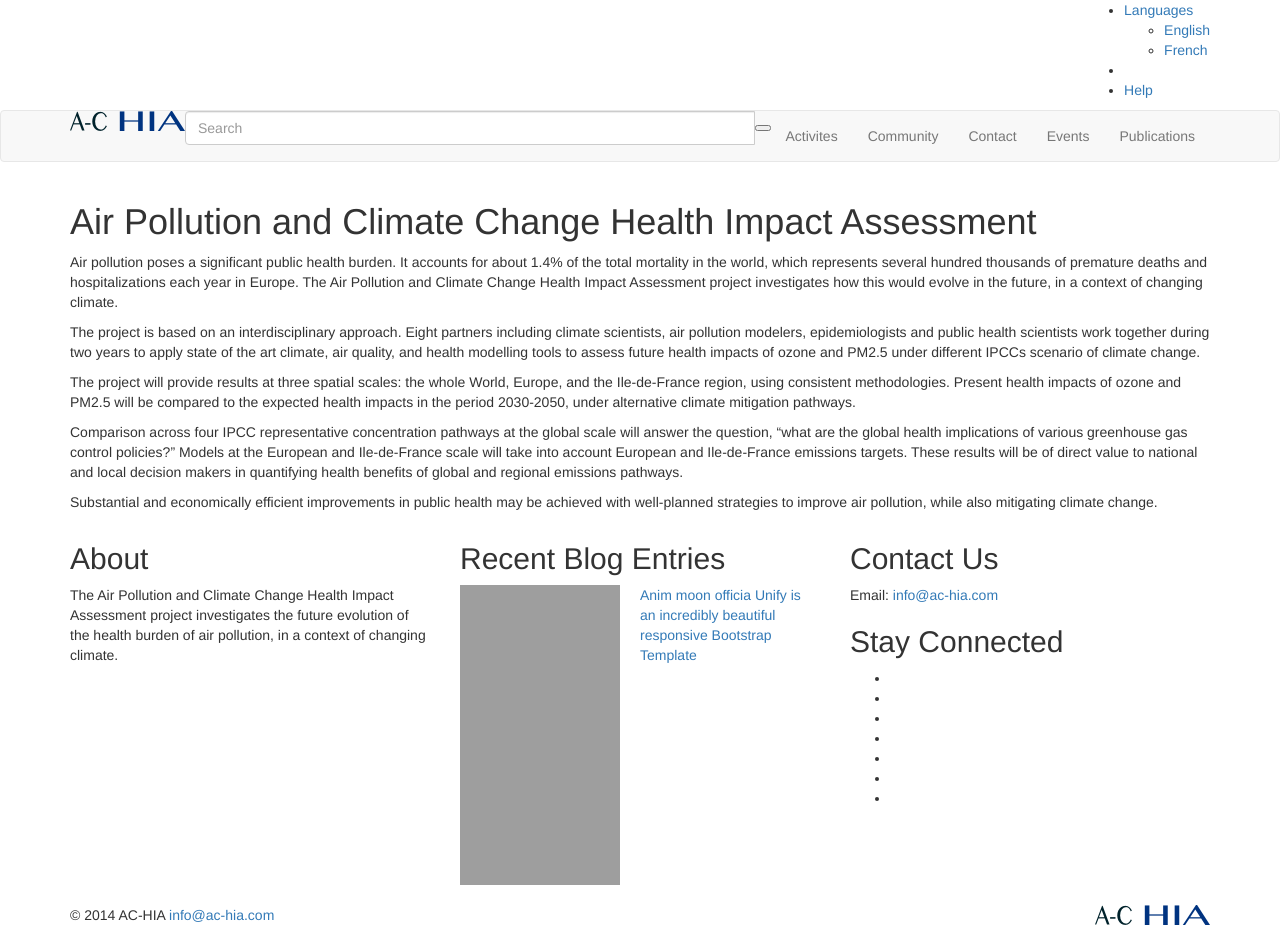
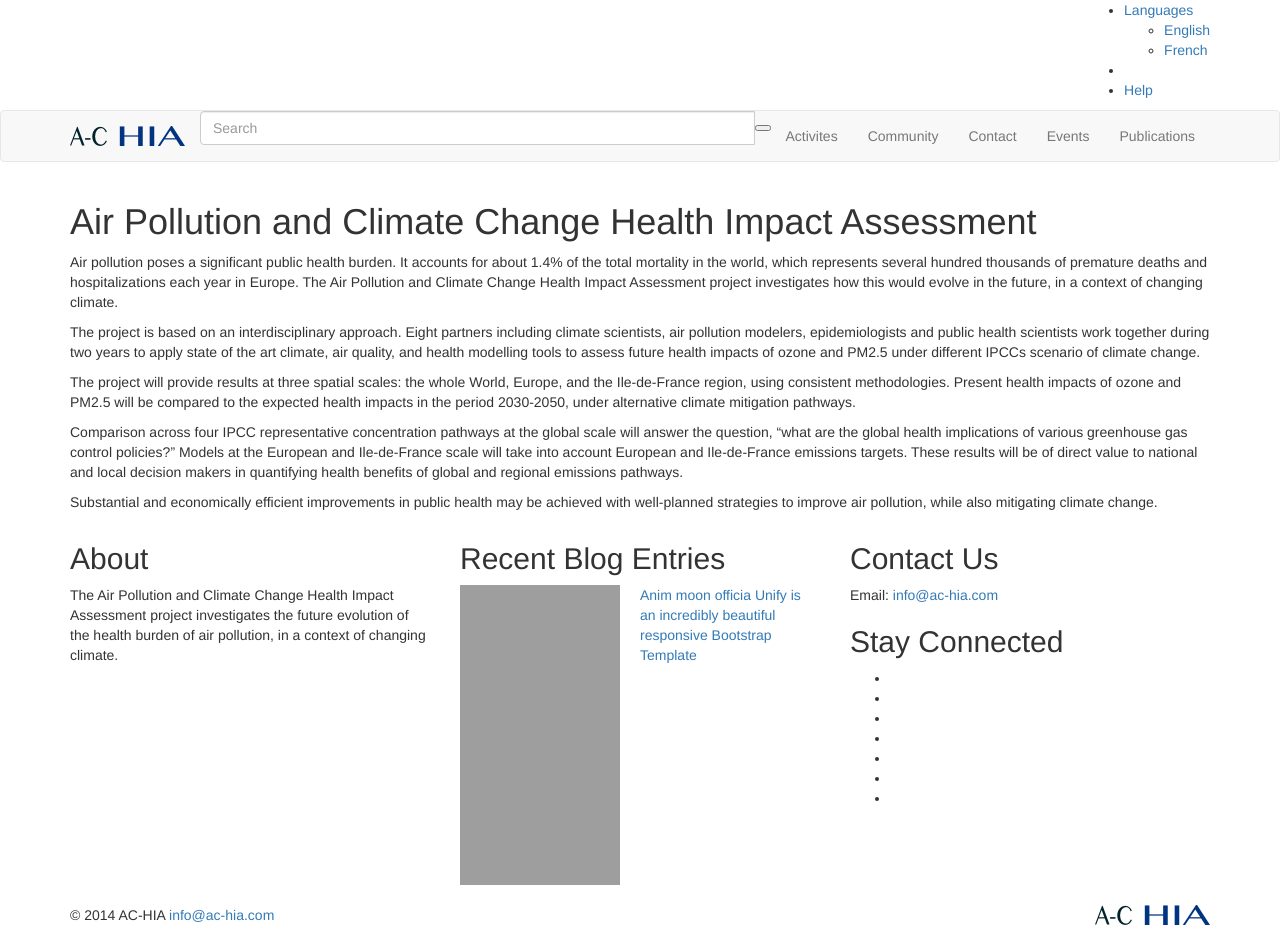
Before and after one commit to vlikhvar/achia, a Jekyll site: the page built from index.md, in a window 1280 px wide. Built offline with Jekyll 4.4.1, drawn with Linux system fonts in a browser that asks for light colours; nearby versions of some CDN libraries; library files that are not in the unit come from our copies; Markdown is read by kramdown in place of the engine named in the settings.

Commit message:
fixed logo link

```diff
--- a/_includes/themes/unify/default.html
+++ b/_includes/themes/unify/default.html
@@ -70,7 +70,7 @@
               <img id="logo-header" src="{{ ASSET_PATH }}/img/logo1-default.png" alt="Logo">
             </a>
             -->
-            <a class="brand" href="{{ HOME_PATH }}"><img id="logo-header" src="{{ ASSET_PATH }}/../../images/logo_ACHIA_text20.png" alt="Logo" /></a>
+            <a class="navbar-brand" href="{{ HOME_PATH }}"><img id="logo-header" src="{{ ASSET_PATH }}/../../images/logo_ACHIA_text20.png" alt="Logo" /></a>
           </div>
           <div class="collapse navbar-collapse navbar-responsive-collapse">
             <ul class="nav navbar-nav navbar-right">
```
